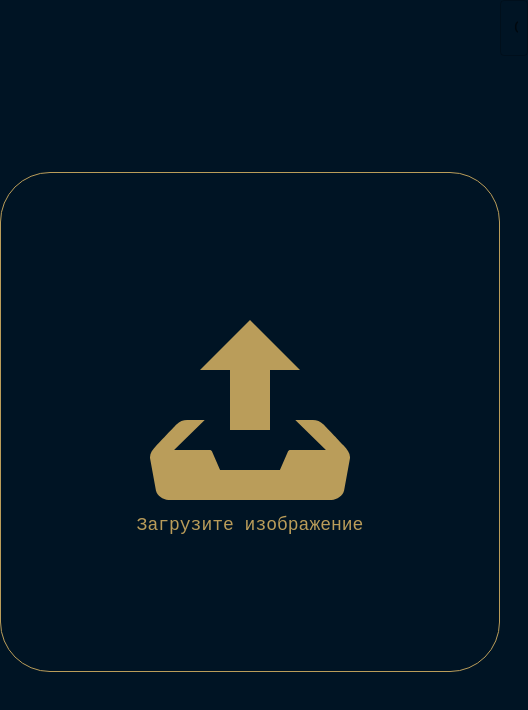
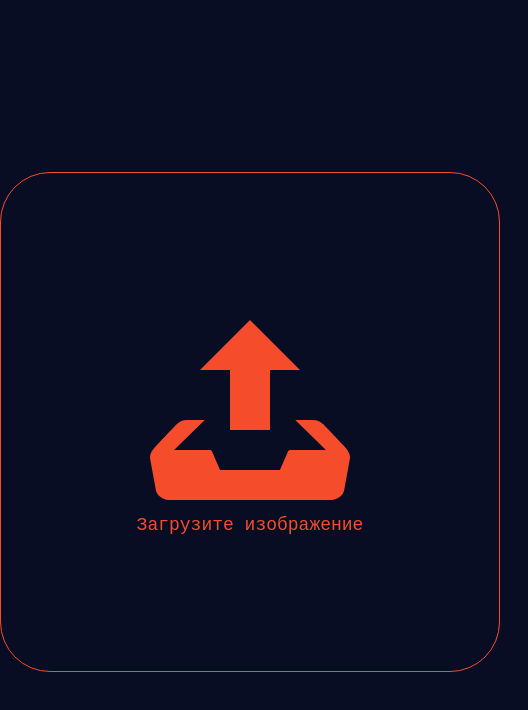
Before and after one commit to ankkarp/vectorizer, a Next.js app in the folder frontend/: page / in a window 390 px wide. Shown: the top 710 px of the page, 528 px wide, since content can reach past the window. Built offline with nearby package versions, Linux system fonts and the light colour scheme.

Commit message:
show image on load and result as svg code

```diff
--- a/frontend/components/blocks/FileInput/FileInput.jsx
+++ b/frontend/components/blocks/FileInput/FileInput.jsx
@@ -7,28 +7,30 @@ import Router from "next/router";
 import LoadingIcon from "../../icons/LoadingIcon/LoadingIcon";
 import Image from "next/image";
 
-export default function FileInput() {
+export default function FileInput({ setSvgCode, setProgressGif }) {
   const [loading, setLoading] = useState(false);
-  const [resultImage, setResultImage] = useState(null)
+  const [inputImageURL, setInputImageURL] = useState(null);
   const inputRef = useRef();
 
-  const updateResults = (r) => {
-    setResultImage(r.data.image)
+  const updateResults = (svgCode) => {
+    setSvgCode(svgCode);
+    setLoading(false);
   };
-
 
   const handleFileChange = (e) => {
     e.preventDefault();
     const file = e.target.files[0];
+    setInputImageURL(URL.createObjectURL(file));
     let formData = new FormData();
     formData.append("image", file);
     try {
-      http.post("upload", formData, {
+      http
+        .post("upload", formData, {
           headers: {
             "Content-Type": file.type,
           },
         })
-        .then((r) => setResultImage(r.data.image));
+        .then((r) => updateResults(r.data.image));
       setLoading(true);
     } catch (e) {
       console.log(e);
@@ -57,7 +59,21 @@ export default function FileInput() {
             <div className="footer">Загрузите изображение</div>
           </button>
         )}
-        {resultImage&&resultImage}
+        {inputImageURL && (
+          <>
+            <div className={styles.shadow} />
+            <Image
+              src={inputImageURL}
+              alt="Загруженное изображение"
+              fill={true}
+              style={{
+                objectFit: "cover",
+                overflow: "hidden",
+                borderRadius: "10%",
+              }}
+            />
+          </>
+        )}
       </div>
     </div>
   );
--- a/frontend/components/blocks/FileInput/FileInput.module.css
+++ b/frontend/components/blocks/FileInput/FileInput.module.css
@@ -37,7 +37,18 @@
     height: 100%;
     font-family: 'Courier New', Courier, monospace;
     font-size: large;
-    color: var(--accent-clr)
+    color: var(--accent-clr);
+}
+
+.shadow {
+    position: absolute;
+    width: 100%;
+    height: 100%;
+    object-fit: cover;
+    overflow: hidden;
+    border-radius: 10%;
+    background-color: rgba(22, 22, 57, 0.478);
+    z-index: 9;
 }
 
 .container video {
--- a/frontend/components/blocks/ResultBlock/ResultBlock.jsx
+++ b/frontend/components/blocks/ResultBlock/ResultBlock.jsx
@@ -1,10 +1,26 @@
+import { useState } from "react";
 import styles from "./ResultBlock.module.css";
 import TextField from "@mui/material/TextField";
+import Image from "next/image";
 
-const ResultBlock = () => {
+const ResultBlock = ({ svgCode, progressGif }) => {
   return (
     <div className={styles.container}>
-      <TextField id="outlined-basic" label="Outlined" variant="outlined" />
+      {svgCode && (
+        <>
+          <div className={styles.result}>
+            <TextField
+              id="outlined-basic"
+              label="Outlined"
+              variant="outlined"
+              value={svgCode}
+            />
+          </div>
+          {/* <div className={styles.result}>
+            <div dangerouslySetInnerHTML={{ __html: svgCode }}></div>
+          </div> */}
+        </>
+      )}
     </div>
   );
 };
--- a/frontend/components/blocks/ResultBlock/ResultBlock.module.css
+++ b/frontend/components/blocks/ResultBlock/ResultBlock.module.css
@@ -1,4 +1,34 @@
 .container{
+    display: flex;
+    flex-direction: column;
+    justify-content: center;
+    align-items: center;
+    align-content: center;
+    width: 100%;
     height: 100vh;
+    position: relative;
+}
+
+.container result{
     width: 100%;
+    height: 100%;
 }
+
+.loading{
+    position: absolute;
+    top: 50%;
+    left: 50%;
+}
+
+.upload {
+    width: clamp(500px, 500px, 90vw);
+    height: clamp(500px, 500px, 90vw);
+    border: 1px var(--accent-clr) double;
+    border-radius: 10%;
+    display: flex;
+    flex-direction: column;
+    justify-content: center;
+    align-items: center;
+    color: var(--accent-clr);
+    position: relative;
+}
--- a/frontend/components/icons/LoadingIcon/LoadingIcon.module.css
+++ b/frontend/components/icons/LoadingIcon/LoadingIcon.module.css
@@ -3,6 +3,7 @@
     position: relative;
     width: 80px;
     height: 80px;
+    z-index: 10;
   }
   .loading div {
     display: inline-block;
--- a/frontend/pages/index.jsx
+++ b/frontend/pages/index.jsx
@@ -1,13 +1,17 @@
+import { useState } from "react";
 import FileInput from "../components/blocks/FileInput/FileInput";
 import ResultBlock from "../components/blocks/ResultBlock/ResultBlock";
 import UploadIcon from "../components/icons/UploadIcon/UploadIcon";
 import MainLayout from "../components/layouts/MainLayout/MainLayout";
 
 export default function Home() {
+  const [svgCode, setSvgCode] = useState(null);
+  const [progressGif, setProgressGif] = useState(null);
+
   return (
     <MainLayout>
-      <FileInput />
-      <ResultBlock />
+      <FileInput setSvgCode={setSvgCode} setProgressGif={setProgressGif} />
+      <ResultBlock svgCode={svgCode} progressGif={progressGif} />
     </MainLayout>
   );
 }
--- a/frontend/style.css
+++ b/frontend/style.css
@@ -81,8 +81,8 @@
 
 
 :root {
-  --accent-clr: #BA9D5A;
-  --background-clr: #001424;
+  --accent-clr: #f54d2c;
+  --background-clr: #080d24;
   --font-mono: ui-monospace, Menlo, Monaco, 'Cascadia Mono', 'Segoe UI Mono',
   'Roboto Mono', 'Oxygen Mono', 'Ubuntu Monospace', 'Source Code Pro',
   'Fira Mono', 'Droid Sans Mono', 'Courier New', monospace;
```
Also changed, not shown: 2 other files (tests, documents, lock files or other folders).
